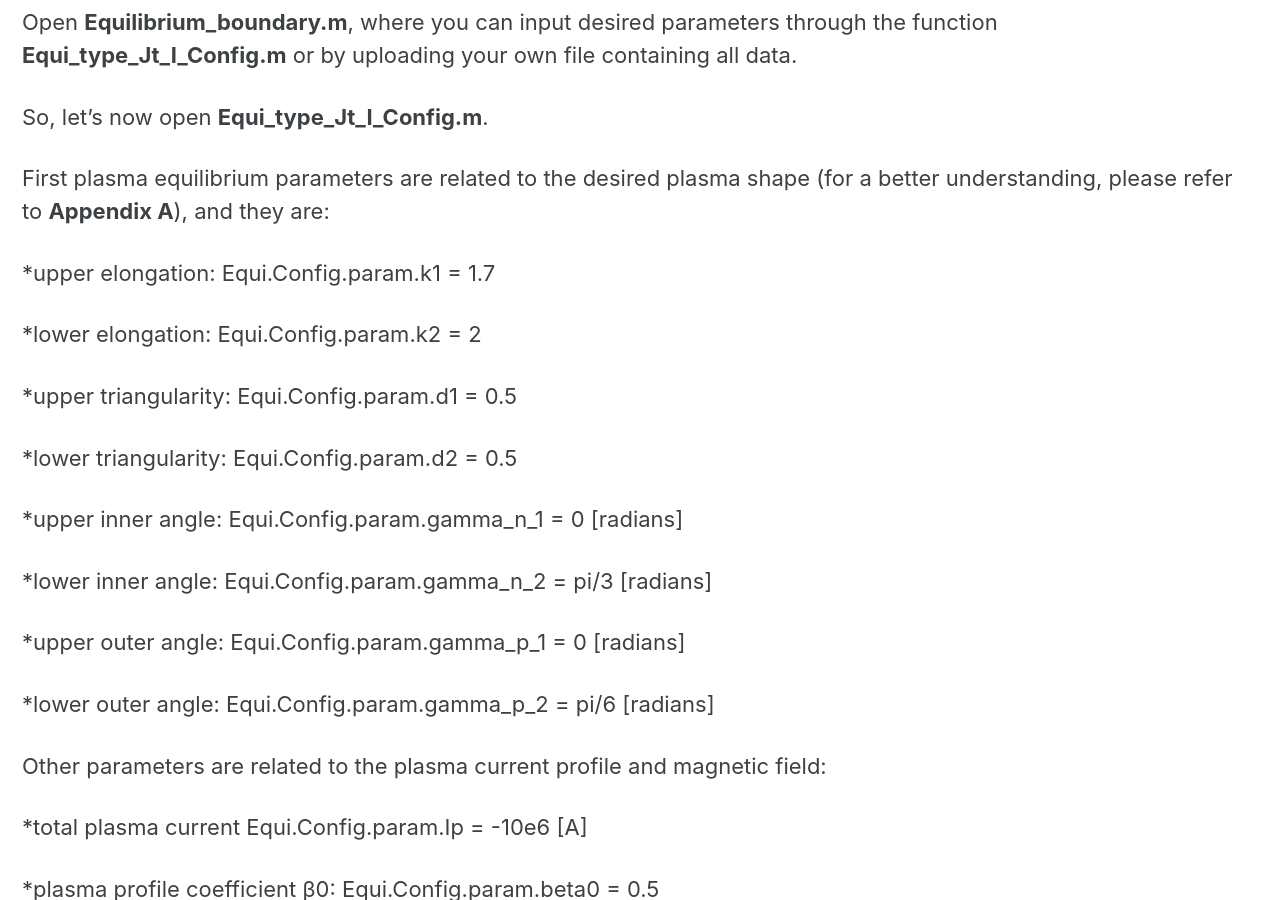
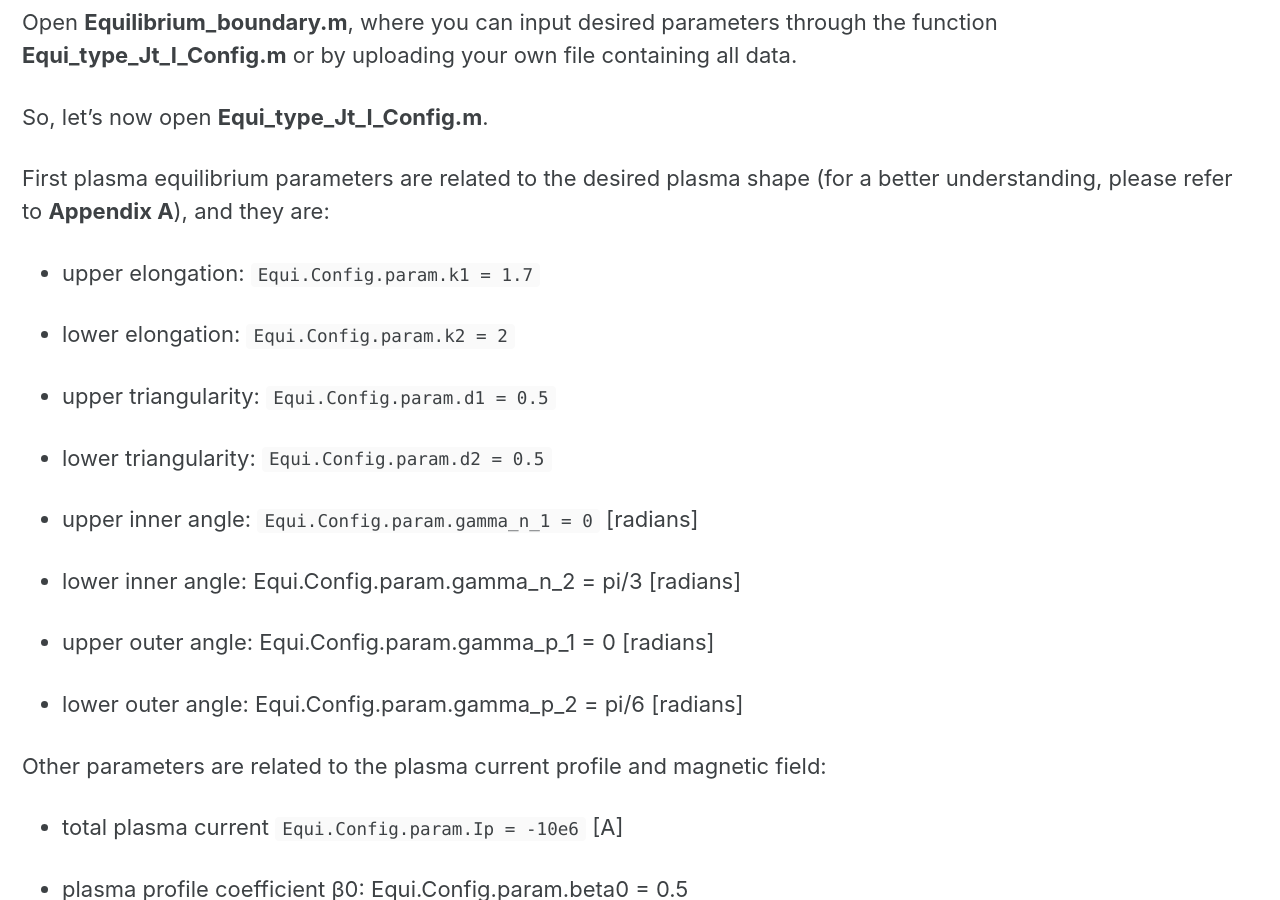
Before and after one commit to GitForTest3141592/TestLab, a Jekyll site: the page built from pages/SimPla_docs.md, in a window 1280 px wide and 900 px high, scrolled down 1249 px. Built offline with Jekyll 4.4.1, drawn with Linux system fonts in a browser that asks for light colours; cached includes are drawn as plain includes; some of the changed text lies outside the part shown.

Commit message:
Update SimPla_docs.md

```diff
--- a/pages/SimPla_docs.md
+++ b/pages/SimPla_docs.md
@@ -31,39 +31,39 @@ So, let’s now open **Equi_type_Jt_I_Config.m**.
 
 First plasma equilibrium parameters are related to the desired plasma shape (for a better understanding, please refer to **Appendix A**), and they are:
 
-*upper elongation: Equi.Config.param.k1 = 1.7
+* upper elongation: `Equi.Config.param.k1 = 1.7`
 
-*lower elongation: Equi.Config.param.k2 = 2
+* lower elongation: `Equi.Config.param.k2 = 2`
 
-*upper triangularity: Equi.Config.param.d1 = 0.5
+* upper triangularity: `Equi.Config.param.d1 = 0.5`
 
-*lower triangularity: Equi.Config.param.d2 = 0.5
+* lower triangularity: `Equi.Config.param.d2 = 0.5`
 
-*upper inner angle: Equi.Config.param.gamma_n_1 = 0 [radians]
+* upper inner angle: `Equi.Config.param.gamma_n_1 = 0` [radians]
 
-*lower inner angle: Equi.Config.param.gamma_n_2 = pi/3 [radians]
+* lower inner angle: Equi.Config.param.gamma_n_2 = pi/3 [radians]
 
-*upper outer angle: Equi.Config.param.gamma_p_1 = 0 [radians]
+* upper outer angle: Equi.Config.param.gamma_p_1 = 0 [radians]
 
-*lower outer angle: Equi.Config.param.gamma_p_2 = pi/6 [radians]
+* lower outer angle: Equi.Config.param.gamma_p_2 = pi/6 [radians]
 
 Other parameters are related to the plasma current profile and magnetic field:
 
-*total plasma current Equi.Config.param.Ip = -10e6 [A]
+* total plasma current `Equi.Config.param.Ip = -10e6` [A]
 
-*plasma profile coefficient β0: Equi.Config.param.beta0 = 0.5
+* plasma profile coefficient β0: Equi.Config.param.beta0 = 0.5
 
-*plasma profile coefficient α1: Equi.Config.param.alpha1 = 2
+* plasma profile coefficient α1: Equi.Config.param.alpha1 = 2
 
-*plasma profile coefficient α2: Equi.Config.param.alpha2 = 2
+* plasma profile coefficient α2: Equi.Config.param.alpha2 = 2
 
-*toroidal magnetic field on axis: Equi.Config.param.Bt0 = 5;
+* toroidal magnetic field on axis: Equi.Config.param.Bt0 = 5;
 
 And lastly, parameters related to the numerical solver:
 
-*Maximum number of iterations: Equi.Config.param.Max_iter = 30
+* Maximum number of iterations: Equi.Config.param.Max_iter = 30
 
-*Stop condition on convergence error: Equi.Config.param.Error_conv = 1e-5
+* Stop condition on convergence error: Equi.Config.param.Error_conv = 1e-5
 
 
 ## Python Guide
```
